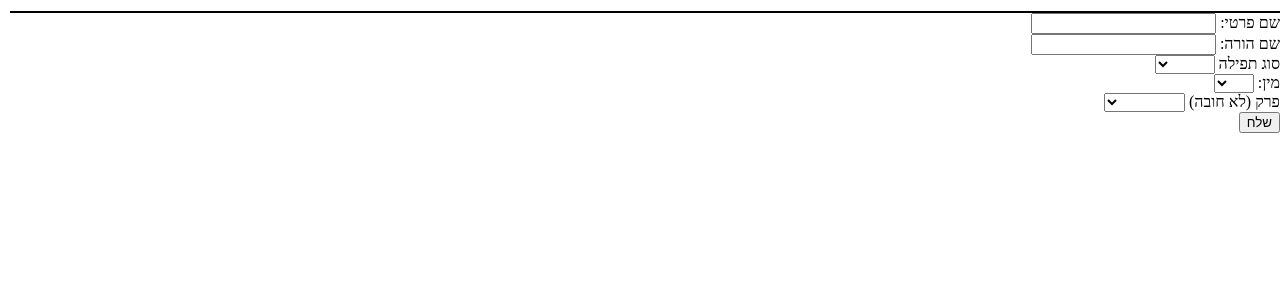
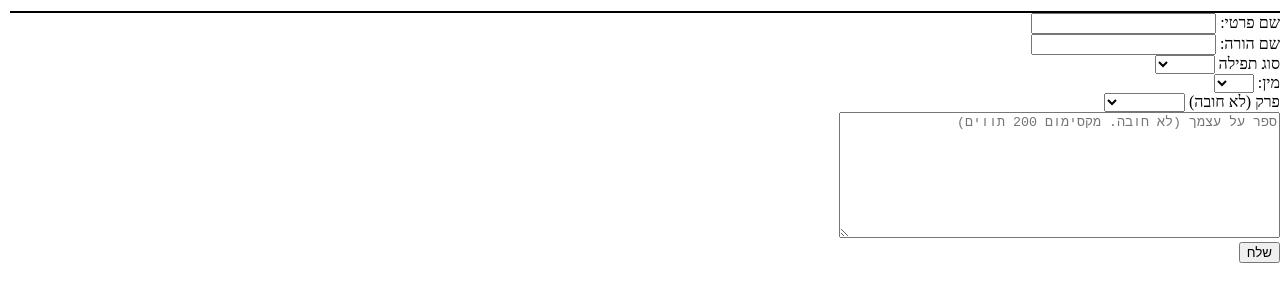
Before and after one commit to aviad-mauda/tehilim-app, a website: page index.html in a window 1280 px wide. Shown: the part 109-410 px from the top of the page. Drawn offline with Linux system fonts and the light colour scheme.

Commit message:
add story

```diff
--- a/submit/submit.css
+++ b/submit/submit.css
@@ -1,3 +1,8 @@
 .user-prop {
   display: block;
 }
+
+#story{
+  min-height: 15vh;
+  min-width: 34vw;
+}
--- a/submit/submit.html
+++ b/submit/submit.html
@@ -32,6 +32,11 @@
                 <option ng-repeat="chapter in chapters" value="{{chapter}}">{{chapter}}</option>
             </select>
           </label>
+
+          <label class="user-prop" >
+            <textarea id="story" maxlength="200" ng-model="user.story" placeholder="ספר על עצמך (לא חובה. מקסימום 200 תווים)"></textarea>
+          </label>
+
         <button ng-click="submit()">שלח</button>
     </form>
 
```
